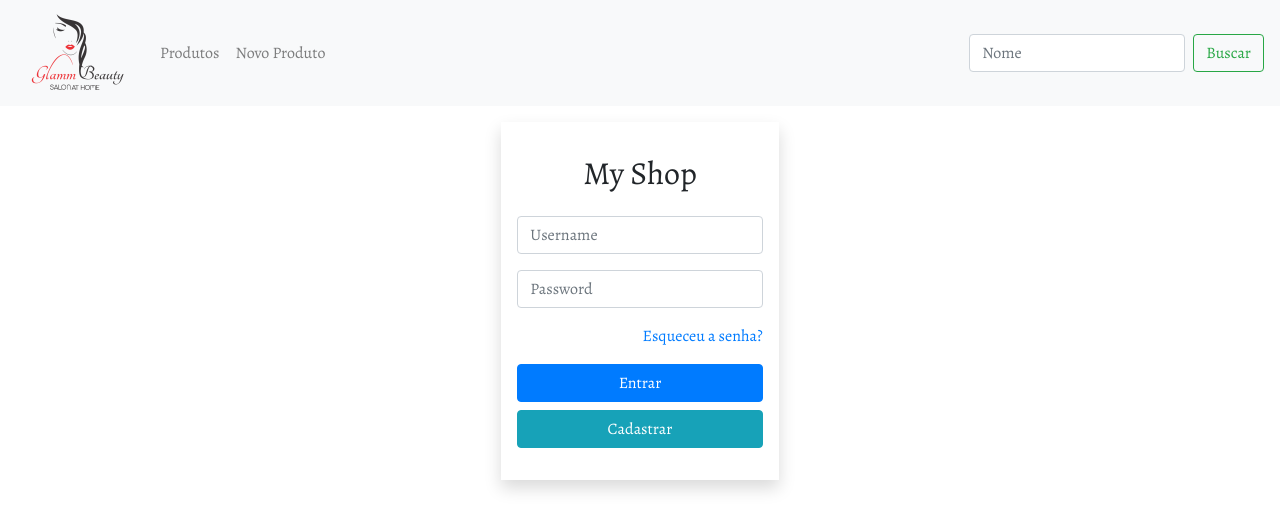
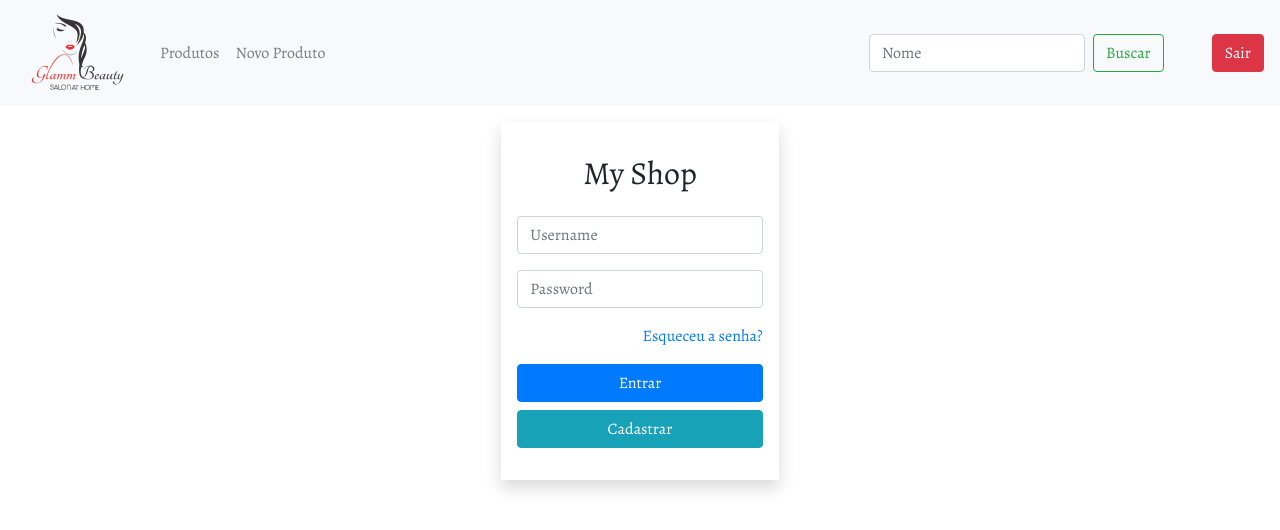
Before and after one commit to LuizGX/myshop-app, an Angular app: page / in a window 1280 px wide. Shown: the top 530 px of the page. Built offline with nearby package versions, Linux system fonts and the light colour scheme.

Commit message:
criando botao de logout (limpa token)

```diff
--- a/src/app/navbar/navbar.component.html
+++ b/src/app/navbar/navbar.component.html
@@ -20,5 +20,6 @@
                 aria-label="Search">
             <button class="btn btn-outline-success my-2 my-sm-0" type="submit">Buscar</button>
         </form>
+        <button (click)="logout()" class="btn btn-danger ml-5">Sair</button>
     </div>
 </nav>
--- a/src/app/navbar/navbar.component.ts
+++ b/src/app/navbar/navbar.component.ts
@@ -29,4 +29,9 @@ export class NavbarComponent implements OnInit {
     }
   }
 
+  logout() {
+    localStorage.removeItem('token')
+    console.log('sair');
+  }
+
 }
```
